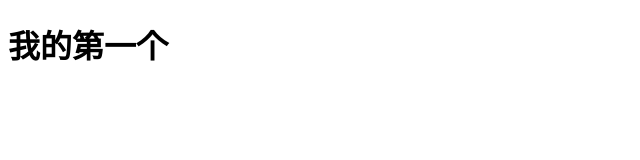
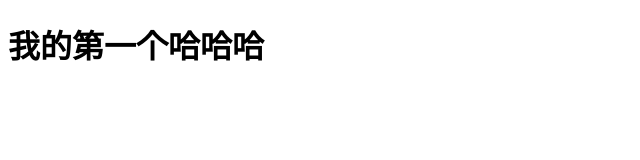
Before and after one commit to LiuGang88/haha, a plain HTML site: page index.html in a window 1280 px wide. Shown: the whole page, without its empty margins (0-640 px from the left). Drawn offline with Linux system fonts and the light colour scheme.

Commit message:
Update index.html

```diff
--- a/index.html
+++ b/index.html
@@ -5,6 +5,6 @@
   <title>Document</title>
 </head>
 <body>
-  <h1>我的第一个</h1>
+  <h1>我的第一个哈哈哈</h1>
 </body>
 </html>
```
